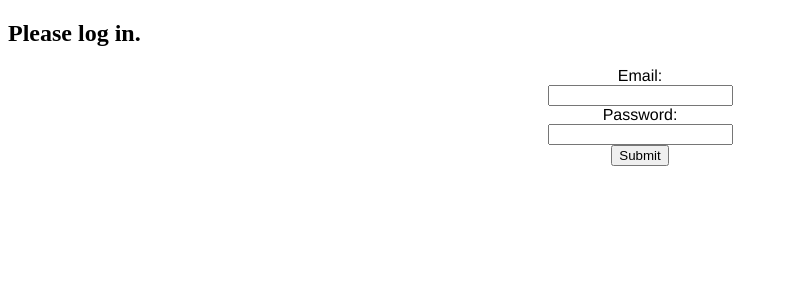
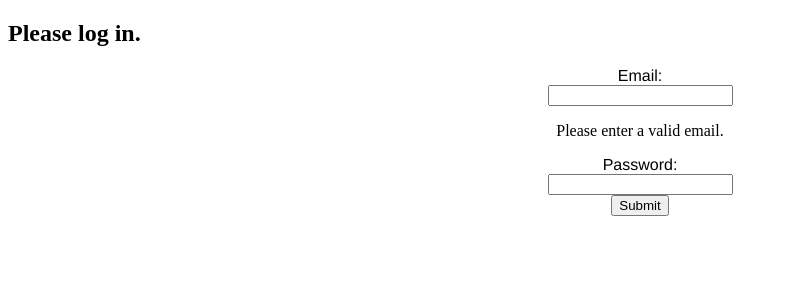
Before and after one commit to brockross/prokeep-challenge, a React app: page / in a window 1280 px wide. Shown: the top 300 px of the page, without its empty margins (0-786 px from the left). Built offline with nearby package versions, Linux system fonts and the light colour scheme; the HTML template or start-up script is replaced by a standard one.

Commit message:
add email validation

```diff
--- a/client/src/components/Form.jsx
+++ b/client/src/components/Form.jsx
@@ -12,6 +12,10 @@
 const Label = styled.label`
   font-family: Helvetica;
   text-align: left;
+`
+
+const InvalidMessage = styled.p`
+  visibility: ${props => props.isValid ? 'hidden' : 'visible'};
 `
 
 class Form extends React.Component {
@@ -38,6 +42,7 @@
       <FlexForm>
         <Label>Email:</Label>
         <input type="text" name="email" onChange={(e) => this.handleInput(e)}></input>
+        <InvalidMessage isValid={validate(this.state.email.toString())}>Please enter a valid email.</InvalidMessage>
         <Label>Password:</Label>
         <input type="text" name="password" onChange={(e) => this.handleInput(e)}></input>
         <input type="submit"></input>
```
